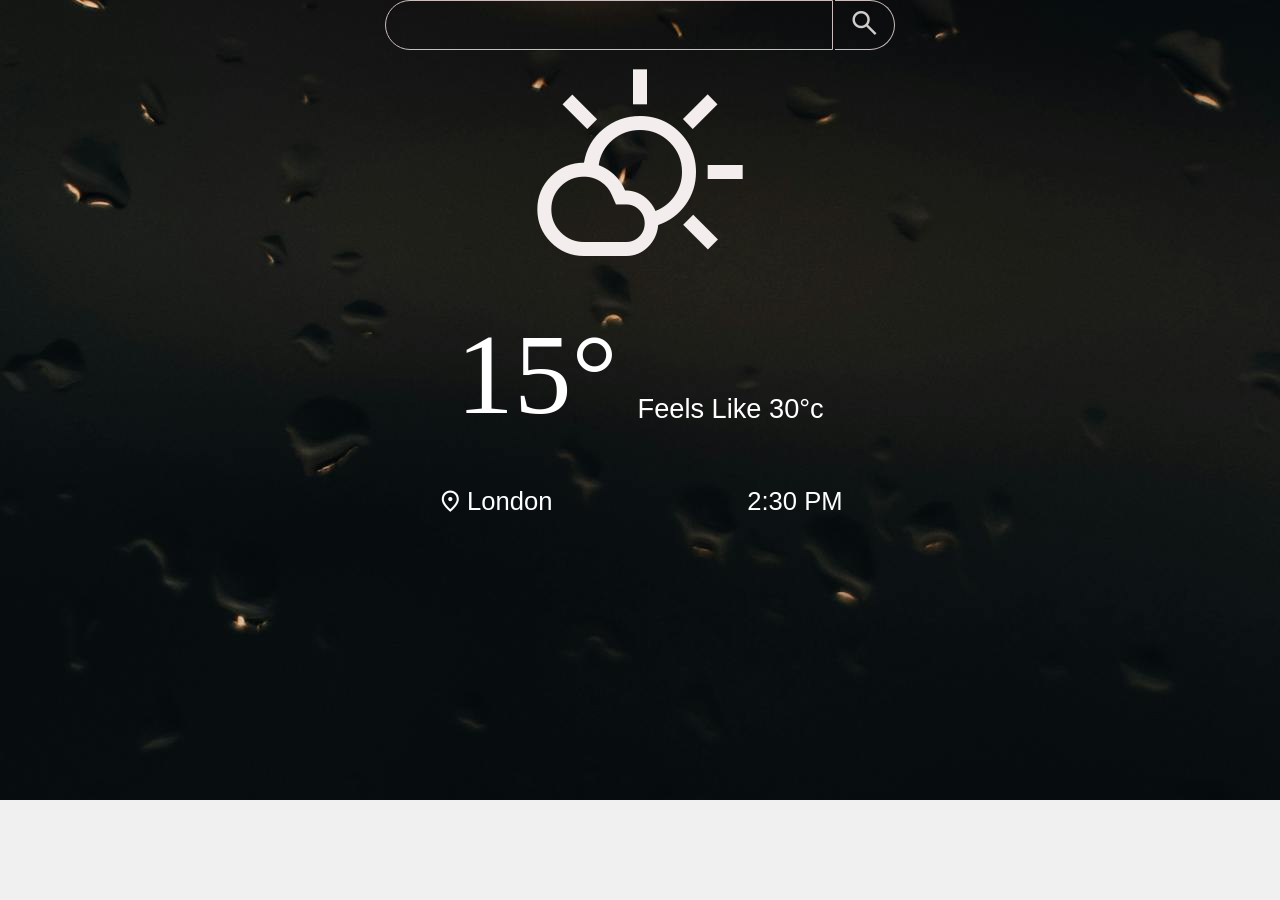
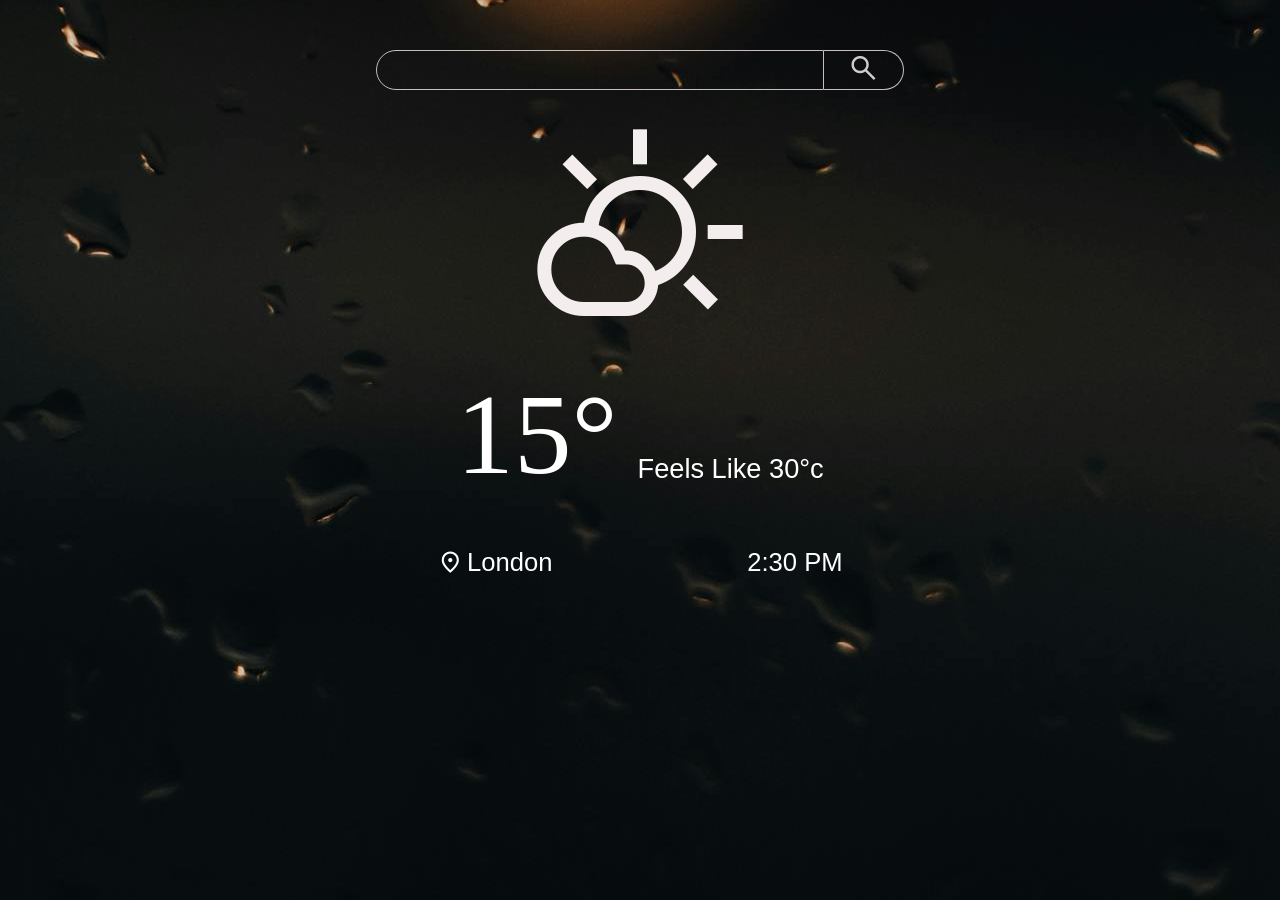
Before and after one commit to shahidafridi-321/weather-app, a website built with webpack: page src/html/index.html in a window 1280 px wide. Before the commit the page ends 800 px from the top, so only its background shows below. Built offline with nearby package versions, Linux system fonts and the light colour scheme.

Commit message:
applied styling to search bar and search btn

```diff
--- a/src/styles/style.css
+++ b/src/styles/style.css
@@ -3,22 +3,25 @@ body {
 	font-family: Arial, sans-serif;
 	background-image: url("../assets/images/bg4.jpg");
 	background-position: center;
-	background-repeat: no-repeat;
+	background-repeat: repeat-x;
 	background-attachment: scroll;
 	height: 100vh;
 	color: #fff;
+	padding: 50px 20px;
+	display: flex;
+	flex-direction: column;
+	gap: 20px;
 }
 .search-container {
 	display: flex;
 	justify-content: center;
-	gap: 2px;
 }
 .search-container > .search-bar {
 	width: 35vw;
-	height: 50px;
+	height: 40px;
 	border: 1px solid #c9bdbd;
 	background: none;
-	border-radius: 25px 0 0 25px;
+	border-radius: 20px 0 0 20px;
 	color: #f0f0f0;
 	padding: 5px 15px;
 }
@@ -28,8 +31,8 @@ body {
 .search-container > .search-btn {
 	background: none;
 	border: none;
-	width: 60px;
-	border-radius: 0 25px 25px 0;
+	width: 80px;
+	border-radius: 0 20px 20px 0;
 	border-right: 1px solid #c9bdbd;
 	border-top: 1px solid #c9bdbd;
 	border-bottom: 1px solid #c9bdbd;
```
Also changed, not shown: dist/bundle.js.
